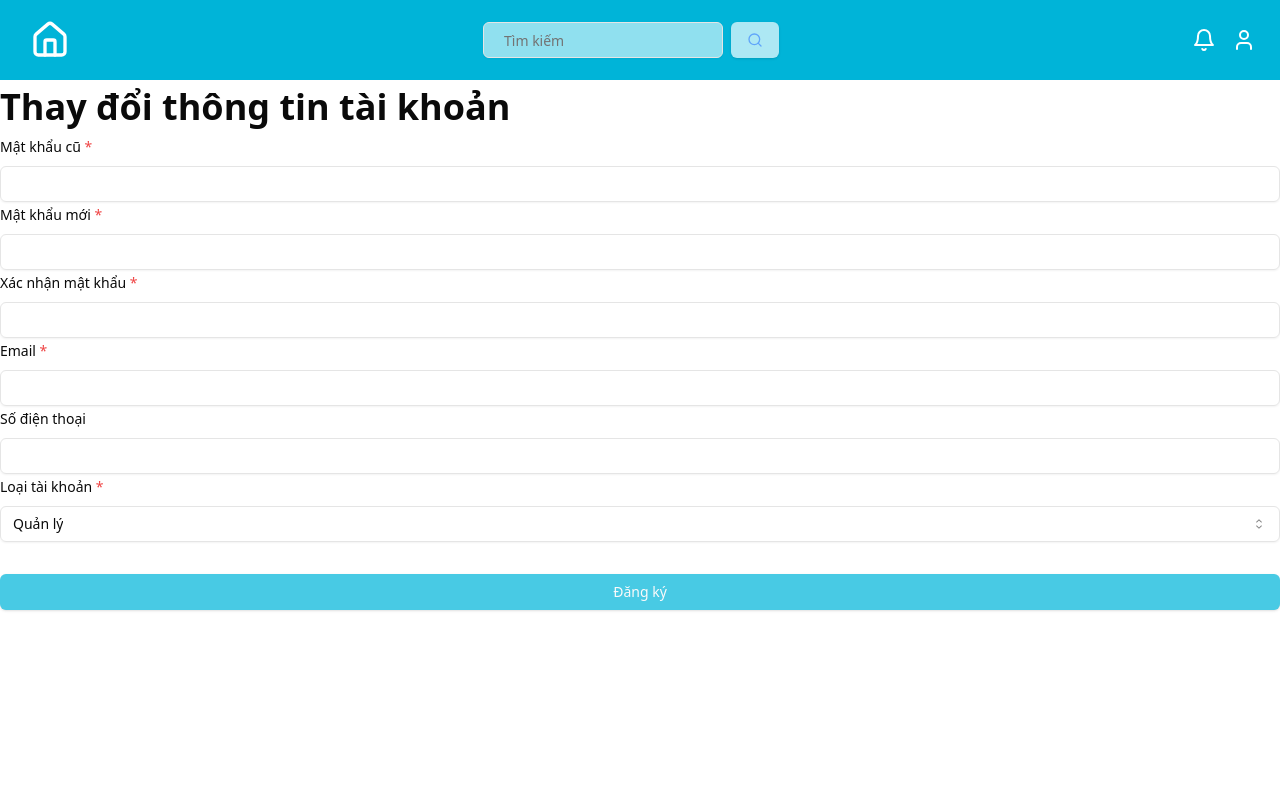
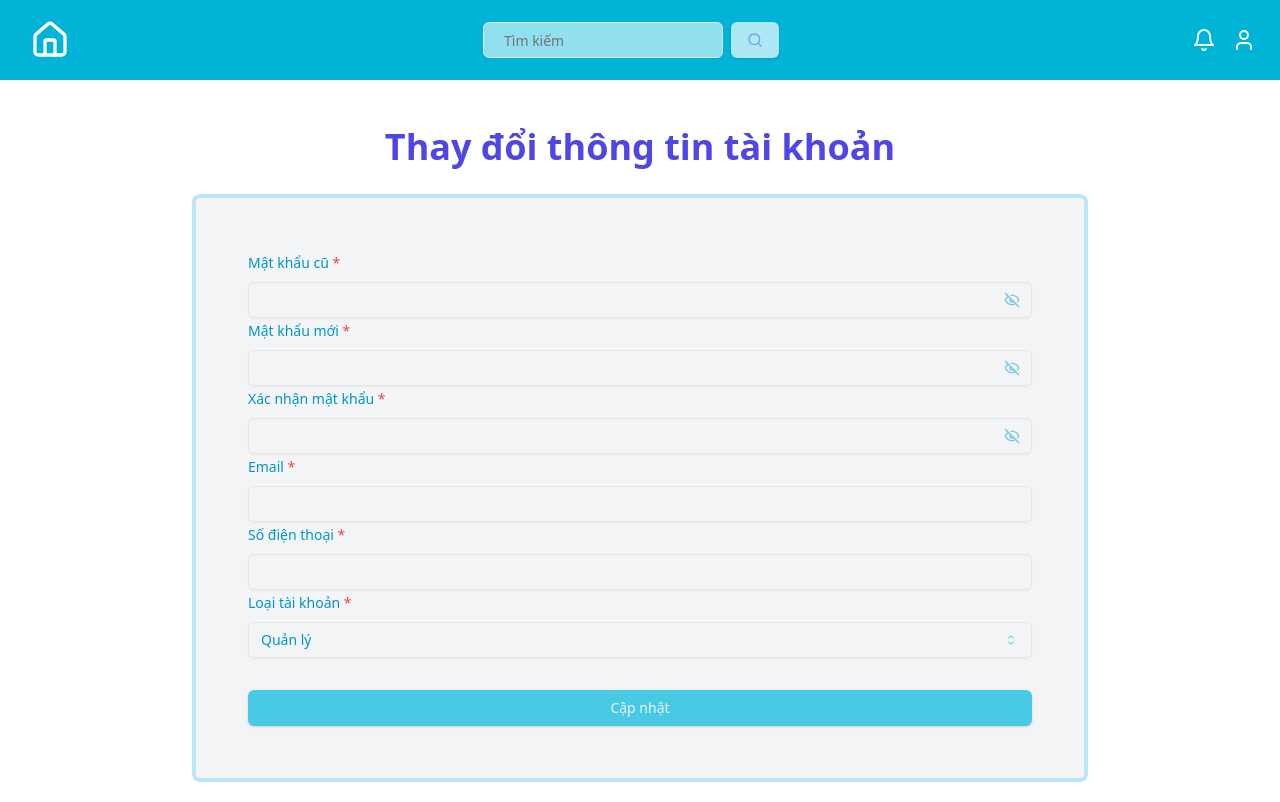
Before and after one commit to veryloooong/flat-management-app, a React (Vite) app: page /dashboard/account/edit in a window 1280 px wide. Built offline with nearby package versions, Linux system fonts and the light colour scheme.

Commit message:
design /account/edit file

```diff
--- /dev/null
+++ b/src/components/ui/password-input.tsx
@@ -0,0 +1,52 @@
+'use client'
+
+import * as React from 'react'
+import { EyeIcon, EyeOffIcon } from 'lucide-react'
+
+import { Button } from '@/components/ui/button'
+import { Input, type InputProps } from '@/components/ui/input'
+import { cn } from '@/lib/utils'
+
+const PasswordInput = React.forwardRef<HTMLInputElement, InputProps>(({ className, ...props }, ref) => {
+	const [showPassword, setShowPassword] = React.useState(false)
+	const disabled = props.value === '' || props.value === undefined || props.disabled
+
+	return (
+		<div className="relative">
+			<Input
+				type={showPassword ? 'text' : 'password'}
+				className={cn('hide-password-toggle pr-10', className)}
+				ref={ref}
+				{...props}
+			/>
+			<Button
+				type="button"
+				variant="ghost"
+				size="sm"
+				className="absolute right-0 top-0 h-full px-3 py-2 hover:bg-transparent"
+				onClick={() => setShowPassword((prev) => !prev)}
+				disabled={disabled}
+			>
+				{showPassword && !disabled ? (
+					<EyeIcon className="h-4 w-4" aria-hidden="true" />
+				) : (
+					<EyeOffIcon className="h-4 w-4" aria-hidden="true" />
+				)}
+				<span className="sr-only">{showPassword ? 'Hide password' : 'Show password'}</span>
+			</Button>
+
+			{/* hides browsers password toggles */}
+			<style>{`
+					.hide-password-toggle::-ms-reveal,
+					.hide-password-toggle::-ms-clear {
+						visibility: hidden;
+						pointer-events: none;
+						display: none;
+					}
+				`}</style>
+		</div>
+	)
+})
+PasswordInput.displayName = 'PasswordInput'
+
+export { PasswordInput }
--- a/src/routes/dashboard/_layout/account/edit.tsx
+++ b/src/routes/dashboard/_layout/account/edit.tsx
@@ -1,5 +1,5 @@
 import { createFileRoute } from '@tanstack/react-router'
-import { Fragment } from 'react'
+import { Fragment, useState } from 'react'
 
 import { zodResolver } from '@hookform/resolvers/zod'
 import { useForm } from 'react-hook-form'
@@ -22,6 +22,7 @@ import {
   SelectTrigger,
   SelectValue,
 } from '@/components/ui/select'
+import { PasswordInput } from '@/components/ui/password-input'
 
 const registerFormSchema = z
   .object({
@@ -45,7 +46,26 @@ const registerFormSchema = z
         // Username must not be reserved
         return !['admin', 'root', 'superuser'].includes(data)
       }, 'Tên đăng nhập không hợp lệ'),
-    password: z
+    oldPassword: z
+      .string()
+      .min(8, 'Mật khẩu phải chứa ít nhất 8 ký tự')
+      .refine((value) => {
+        // Password must contain at least one uppercase letter
+        return /[A-Z]/.test(value)
+      }, 'Mật khẩu phải chứa ít nhất một chữ cái viết hoa')
+      .refine((value) => {
+        // Password must contain at least one lowercase letter
+        return /[a-z]/.test(value)
+      }, 'Mật khẩu phải chứa ít nhất một chữ cái viết thường')
+      .refine((value) => {
+        // Password must contain at least one number
+        return /[0-9]/.test(value)
+      }, 'Mật khẩu phải chứa ít nhất một chữ số')
+      .refine((value) => {
+        // Password must contain at least one special character
+        return /[!@#$%^&*()_+\-=\[\]{};':"\\|,.<>\/?]/.test(value)
+      }, 'Mật khẩu phải chứa ít nhất một ký tự đặc biệt'),
+    newPassword: z
       .string()
       .min(8, 'Mật khẩu phải chứa ít nhất 8 ký tự')
       .refine((value) => {
@@ -69,17 +89,23 @@ const registerFormSchema = z
     phone: z.string(),
     type: z.enum(['manager', 'tenant']),
   })
-  .refine((data) => data.password === data.confirmPassword, {
+  .refine((data) => data.newPassword === data.confirmPassword, {
     message: 'Mật khẩu xác nhận không khớp',
     path: ['confirmPassword'],
   })
+  .refine((data) => data.oldPassword !== data.confirmPassword, {
+    message: 'Mật khẩu mới không được trùng với mật khẩu cũ',
+    path: ['newPassword'],
+  })
 
-function RegisterPage(): JSX.Element {
+function AccountEditPage(): JSX.Element {
+  const [showPassword, setShowPassword] = useState(false);
+
   const form = useForm<z.infer<typeof registerFormSchema>>({
     resolver: zodResolver(registerFormSchema),
     defaultValues: {
       username: '',
-      password: '',
+      oldPassword: '',
       confirmPassword: '',
       email: '',
       phone: '',
@@ -93,12 +119,14 @@ function RegisterPage(): JSX.Element {
 
   return (
     <Fragment>
-      <h1>Thay đổi thông tin tài khoản</h1>
+      <h1 className='flex justify-center items-center font-sans mt-10 text-indigo-600'>Thay đổi thông tin tài khoản</h1>
+      <div className="flex justify-center items-center">
+        <div className="bg-gray-100 max-w-4xl w-full m-5 p-1 rounded-lg border-sky-200 border-4">
+          <Form {...form}>
+            <form onSubmit={form.handleSubmit(onSubmit)} className="flex flex-col m-12 text-main-palette-6">
 
-      <Form {...form}>
-        <form onSubmit={form.handleSubmit(onSubmit)} className="flex flex-col">
               <FormField
-            name="password"
+                name="oldPassword"
                 control={form.control}
                 render={({ field }) => (
                   <FormItem>
@@ -106,16 +134,17 @@ function RegisterPage(): JSX.Element {
                       Mật khẩu cũ <span className="text-red-500">*</span>
                     </FormLabel>
                     <FormControl>
-                  <Input type="password" {...field} required />
+                      {/* <Input type={showPassword ? "text" : "password"} {...field} required /> */}
+                      <PasswordInput {...field} required />
                     </FormControl>
                     <FormMessage>
-                  {form.formState.errors.password?.message}
+                      {form.formState.errors.oldPassword?.message}
                     </FormMessage>
                   </FormItem>
                 )}
               />
               <FormField
-            name="password"
+                name="newPassword"
                 control={form.control}
                 render={({ field }) => (
                   <FormItem>
@@ -123,10 +152,10 @@ function RegisterPage(): JSX.Element {
                       Mật khẩu mới <span className="text-red-500">*</span>
                     </FormLabel>
                     <FormControl>
-                  <Input type="password" {...field} required />
+                      <PasswordInput {...field} required />
                     </FormControl>
                     <FormMessage>
-                  {form.formState.errors.password?.message}
+                      {form.formState.errors.oldPassword?.message}
                     </FormMessage>
                   </FormItem>
                 )}
@@ -140,7 +169,7 @@ function RegisterPage(): JSX.Element {
                       Xác nhận mật khẩu <span className="text-red-500">*</span>
                     </FormLabel>
                     <FormControl>
-                  <Input type="password" {...field} required />
+                      <PasswordInput {...field} required />
                     </FormControl>
                     <FormMessage>
                       {form.formState.errors.confirmPassword?.message}
@@ -170,7 +199,7 @@ function RegisterPage(): JSX.Element {
                 control={form.control}
                 render={({ field }) => (
                   <FormItem>
-                <FormLabel>Số điện thoại</FormLabel>
+                    <FormLabel>Số điện thoại <span className='text-red-500'>*</span></FormLabel>
                     <FormControl>
                       <Input {...field} required />
                     </FormControl>
@@ -209,16 +238,18 @@ function RegisterPage(): JSX.Element {
 
               <Button
                 type="submit"
-            className="bg-main-palette-4 hover:bg-main-palette-5 mt-8"
+                className="bg-main-palette-4 hover:bg-main-palette-5 mt-8 text-indigo-50"
               >
-            Đăng ký
+                Cập nhật
               </Button>
             </form>
           </Form>
+        </div>
+      </div>
     </Fragment>
   )
 }
 
 export const Route = createFileRoute('/dashboard/_layout/account/edit')({
-  component: RegisterPage,
+  component: AccountEditPage,
 })
```
Lines whose indentation alone changed are shown as unchanged.
